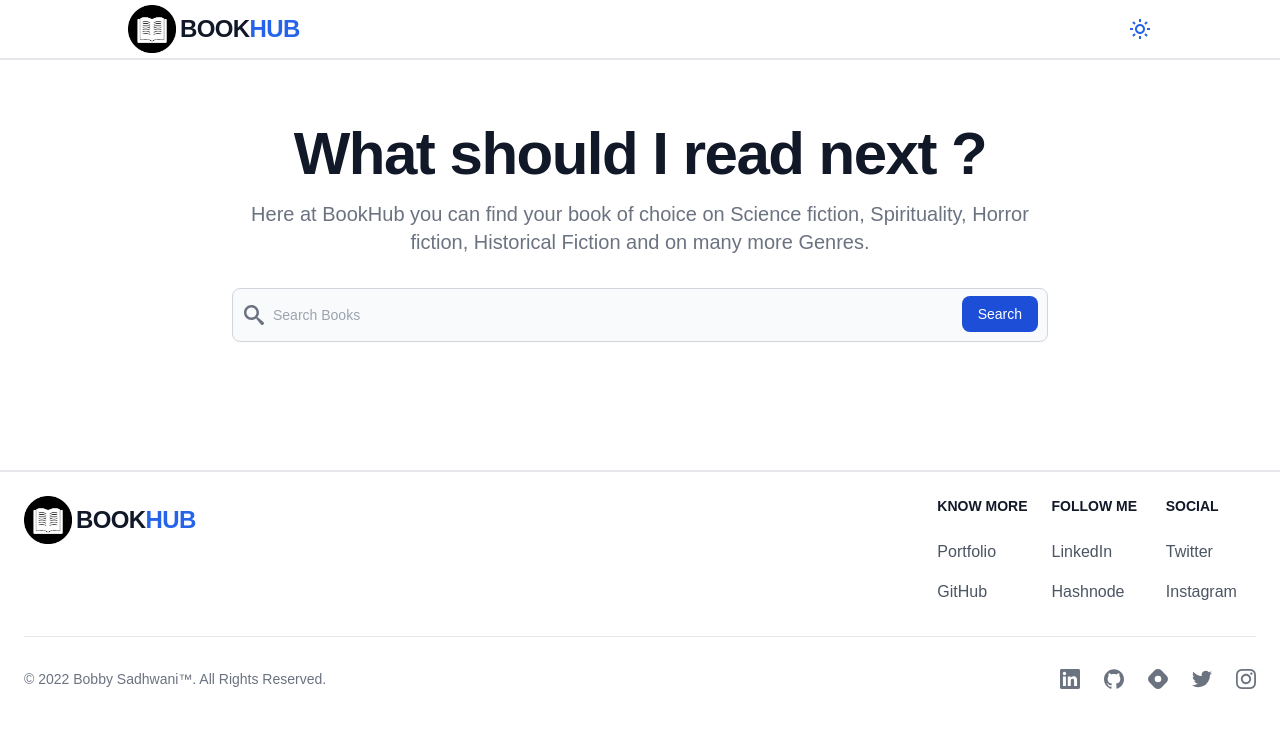
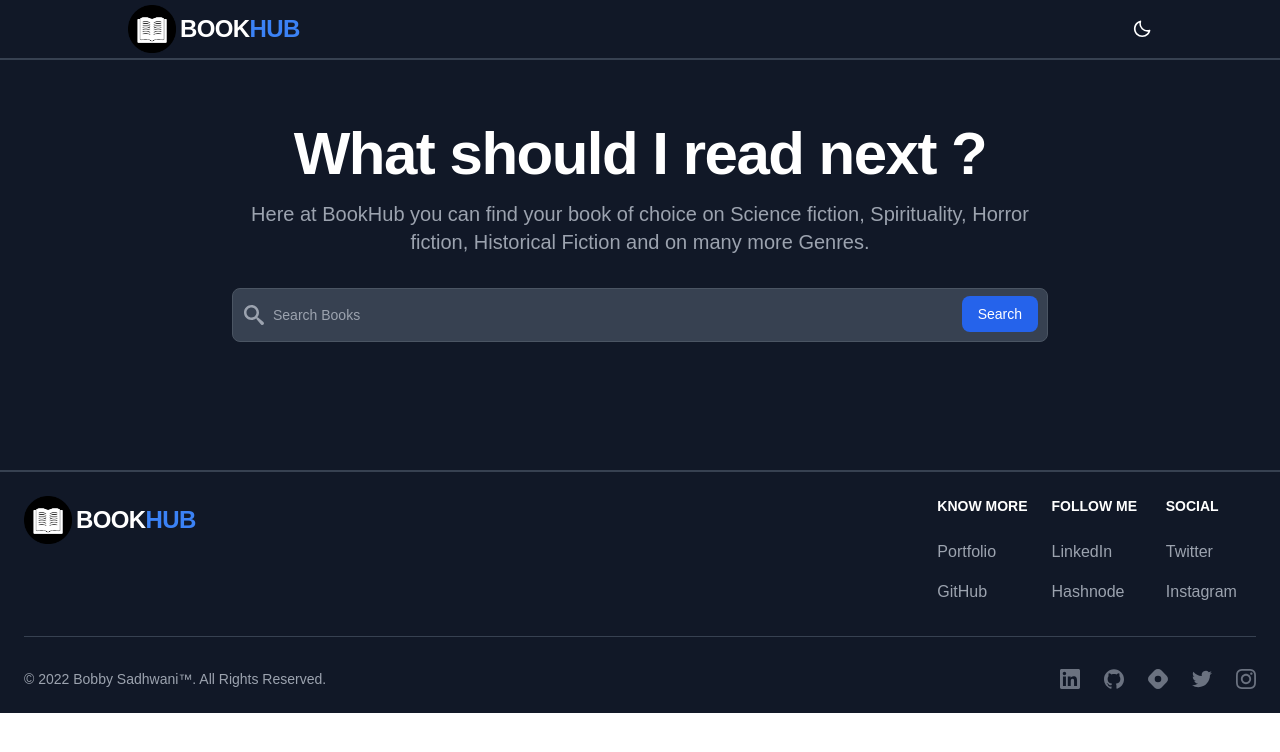
Before and after one commit to Bobby-coder/BOOK-HUB, a React (Create React App) app: page / in a window 1280 px wide. Both pictures are taken after a click on the button 1140 px from the left and 29 px from the top of the page. Shown: the top 752 px of the page. Built offline with nearby package versions, Linux system fonts and the light colour scheme.

Commit message:
dark mode added

```diff
--- a/public/index.html
+++ b/public/index.html
@@ -11,7 +11,7 @@
     <link rel="icon" href="./images/favicon.png" />
     <title>Book Hub</title>
   </head>
-  <body>
+  <body className="dark">
     <noscript>You need to enable JavaScript to run this app.</noscript>
     <div id="root"></div>
     <!--
--- a/src/components/Header.js
+++ b/src/components/Header.js
@@ -1,7 +1,22 @@
 import { NavLink } from "react-router-dom";
 import { BiSun, BiMoon } from "react-icons/bi";
+import { useState, useEffect } from "react";
 
 const Header = () => {
+  const [theme, setTheme] = useState("light");
+
+  useEffect(() => {
+    if (theme === "dark") {
+      document.documentElement.classList.add("dark");
+    } else {
+      document.documentElement.classList.remove("dark");
+    }
+  }, [theme]);
+
+  const handleTheme = () => {
+    setTheme(theme === "dark" ? "light" : "dark");
+  };
+
   return (
     <>
       <nav className="flex items-center justify-between h-[60px] bg-white border-b-2 border-solid dark:border-gray-700 px-4 lg:px-32 dark:bg-gray-900 fixed top-0 left-0 w-full z-20">
@@ -15,12 +30,24 @@ const Header = () => {
           </div>
         </NavLink>
         <div className="flex items-center">
-          <button>
-            <BiSun className="text-blue-600 dark:text-white h-6 w-6" />
+          <button onClick={handleTheme}>
+            <BiSun
+              className={
+                theme === "light"
+                  ? "text-blue-600 dark:text-white h-6 w-6"
+                  : "hidden"
+              }
+            />
           </button>
 
-          <button className="hidden">
-            <BiMoon className="text-blue-600 dark:text-white h-6 w-6" />
+          <button onClick={handleTheme}>
+            <BiMoon
+              className={
+                theme === "dark"
+                  ? "text-blue-600 dark:text-white h-5 w-5"
+                  : "hidden"
+              }
+            />
           </button>
         </div>
       </nav>
--- a/tailwind.config.js
+++ b/tailwind.config.js
@@ -1,10 +1,9 @@
 /** @type {import('tailwindcss').Config} */
 module.exports = {
-  content: [
-    "./src/**/*.{js,jsx,ts,tsx}",
-  ],
+  content: ["./src/**/*.{js,jsx,ts,tsx}"],
+  darkMode: "class",
   theme: {
     extend: {},
   },
   plugins: [],
-}
+};
```
